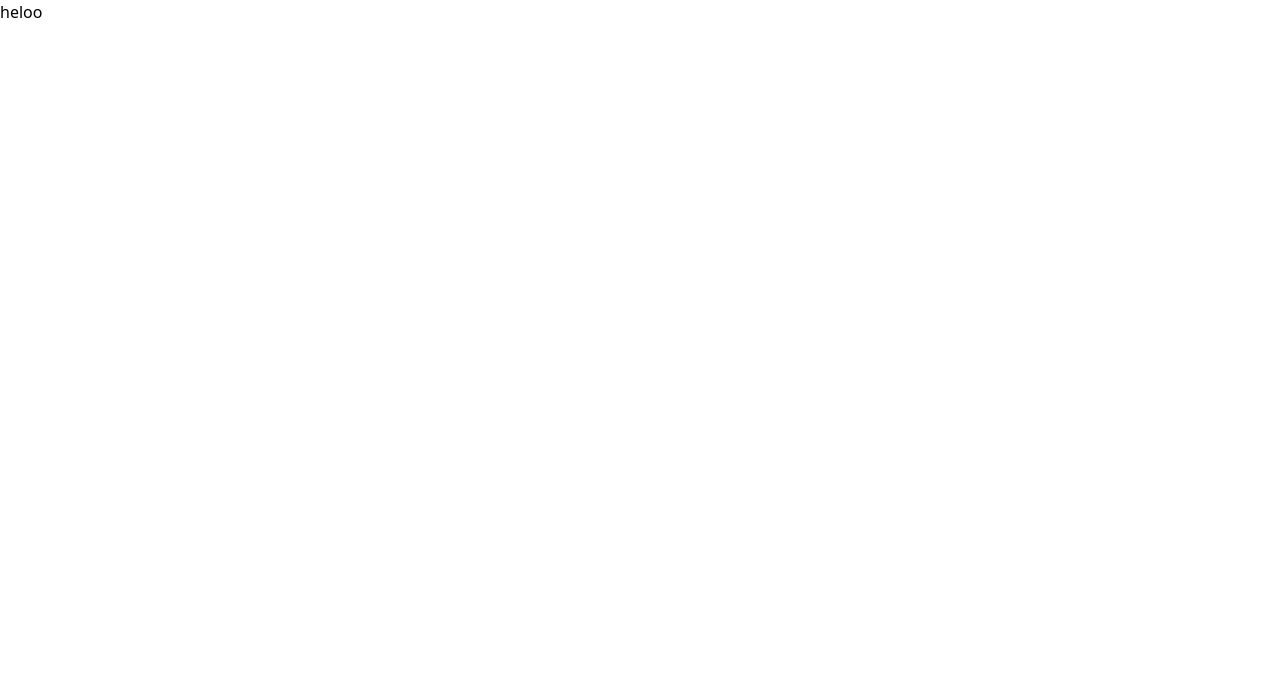
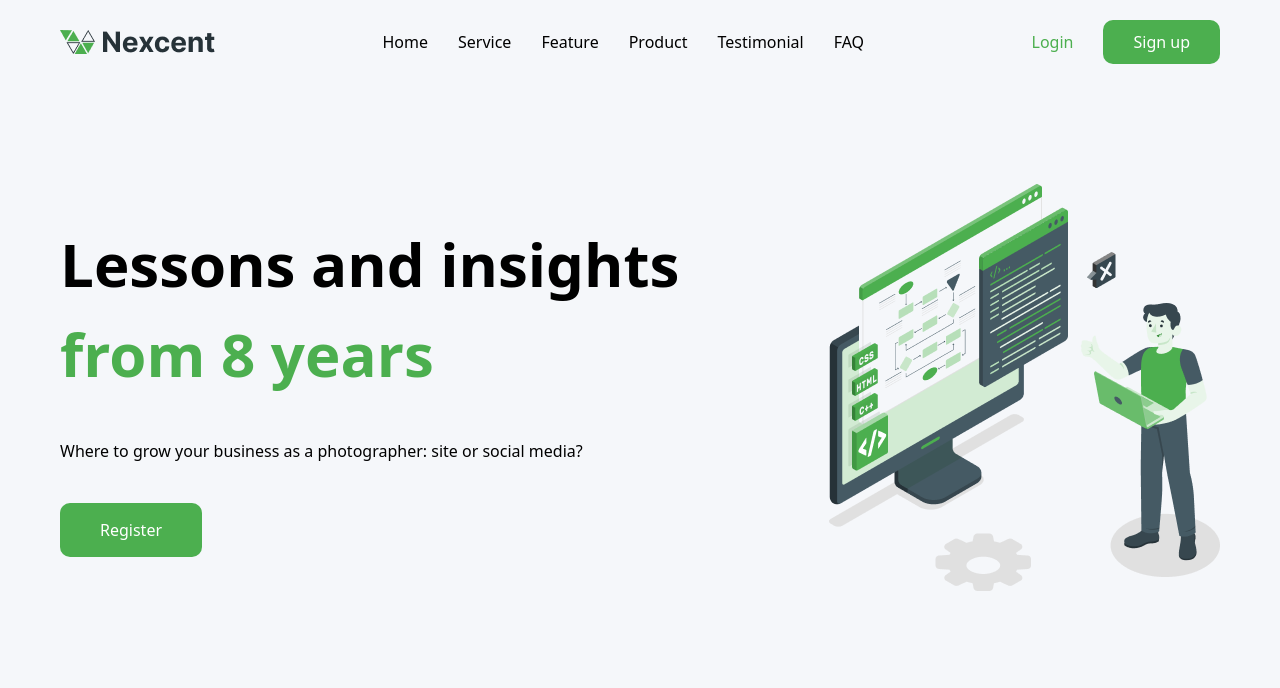
Before and after one commit to MAGA-09/Nexcent, a website: page src/index.html in a window 1280 px wide. Drawn offline with nearby package versions, Linux system fonts and the light colour scheme; files that its build step writes are made by us from their sources.

Commit message:
navbar va 1-section by header

```diff
--- a/src/index.html
+++ b/src/index.html
@@ -7,6 +7,32 @@
     <link rel="stylesheet" href="output.css">
 </head>
 <body>
-    <h1 class="text-green">heloo</h1>
+    <header class="bg-[#F5F7FA]">
+        <nav class="max-w-[1200px] m-auto p-[20px] flex items-center justify-between ">
+            <img src="./image/Logo (3).png" alt="">
+            <ul class="lg:flex items-center gap-[30px] hidden">
+                <li>Home</li>
+                <li>Service</li>
+                <li>Feature</li>
+                <li>Product</li>
+                <li>Testimonial</li>
+                <li>FAQ</li>
+            </ul>
+            <div class="lg:flex gap-[30px] hidden">
+                <button class="text-[#4CAF4F]">Login</button>
+                <button class="bg-[#4CAF4F] text-white py-[10px] px-[30px] rounded-[10px]">Sign up</button>
+            </div>
+            <img class="lg:hidden" src="./Group 76.png" alt="">
+        </nav>
+        <section class="max-w-[1200px] m-auto p-[20px] flex flex-col gap-[30px] lg:flex-row items-center justify-between ">
+            <aside class="flex flex-col gap-[40px] items-start lg:py-[80px]">
+                <h1 class="text-[35px] lg:text-[60px] font-bold">Lessons and insights <br> <span class="text-[#4CAF4F]">from 8 years</span> </h1>
+                <p>Where to grow your business as a photographer: site or social media?</p>
+                <button class="bg-[#4CAF4F] text-white py-[15px] px-[40px] rounded-[10px]">Register</button>
+            </aside>
+            <img class="py-[80px]" src="./image/Illustration.png" alt="">
+        </section>
+        <div class="w-[50px] m-auto pb-[30px]"><img src="./Dot.png" alt=""></div>
+    </header>
 </body>
 </html>
```
Also changed, not shown: src/image/Illustration.png (added), src/image/Logo (3).png (added).
